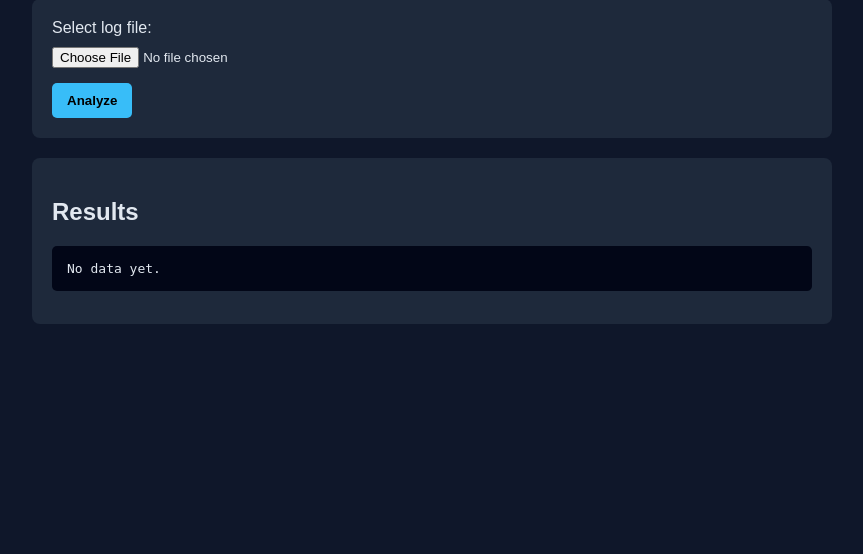
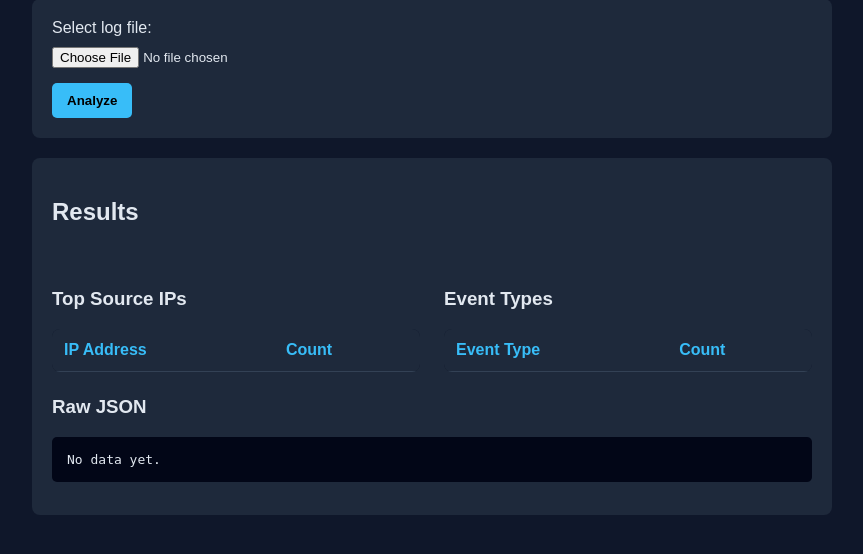
Before and after one commit to John-denvertechservice/loglens, a Flask app: page / in a window 1280 px wide. Shown: the part 168-722 px from the top of the page, without its empty margins (208-1071 px from the left). Run offline with Flask 3, Linux system fonts and the light colour scheme; lists and menus that the app fills with data are empty.

Commit message:
Version 1.0.0: Loglens detects brute force attempts and failed log in attempts in browser.

```diff
--- a/src/loglens/web/templates/index.html
+++ b/src/loglens/web/templates/index.html
@@ -10,6 +10,7 @@
             color: #e2e8f0;
             padding: 40px;
         }
+
         h1 {
             color: #38bdf8;
         }
@@ -53,6 +54,68 @@
             overflow-x: auto;
         }
 
+        .summary-grid {
+            display: grid;
+            grid-template-columns: repeat(auto-fit, minmax(180px, 1fr));
+            gap: 16px;
+            margin-bottom: 24px;
+        }
+
+        .metric-card {
+            background: #0f172a;
+            padding: 16px;
+            border-radius: 8px;
+            border: 1px solid #334155;
+        }
+
+        .metric-card h3 {
+            margin: 0 0 8px 0;
+            font-size: 14px;
+            color: #94a3b8;
+        }
+
+        .metric-card p {
+            margin: 0;
+            font-size: 28px;
+            font-weight: bold;
+            color: #e2e8f0;
+        }
+
+        .results-grid {
+            display: grid;
+            grid-template-columns: 1fr 1fr;
+            gap: 24px;
+            margin-top: 24px;
+            margin-bottom: 24px;
+        }
+
+        table {
+            width: 100%;
+            border-collapse: collapse;
+            background: #0f172a;
+            border-radius: 8px;
+            overflow: hidden;
+        }
+
+        th, td {
+            padding: 12px;
+            text-align: left;
+            border-bottom: 1px solid #334155;
+        }
+
+        th {
+            background: #1e293b;
+            color: #38bdf8;
+        }
+
+        .alert {
+            background: #7f1d1d;
+            color: #fecaca;
+            padding: 12px 16px;
+            border-radius: 8px;
+            margin-bottom: 12px;
+            border: 1px solid #b91c1c;
+        }
     </style>
 </head>
 <body>
@@ -62,33 +125,162 @@
     <p>Upload a log file to analyze activity and detect suspicious behavior.</p>
 
     <div class="card">
-        <form id="uploadForm">
+        <form id="uploadForm" enctype="multipart/form-data">
             <label>Select log file:</label><br>
             <input type="file" name="file" required><br>
             <button type="submit">Analyze</button>
         </form>
     </div>
 
-    <div class="card">
-        <h2>Results</h2>
-        <pre id="output">No data yet.</pre>
+<div class="card">
+    <h2>Results</h2>
+
+    <div id="summaryCards" class="summary-grid"></div>
+
+    <div id="alerts"></div>
+
+    <div class="results-grid">
+        <div>
+            <h3>Top Source IPs</h3>
+            <table id="ipTable">
+                <thead>
+                    <tr>
+                        <th>IP Address</th>
+                        <th>Count</th>
+                    </tr>
+                </thead>
+                <tbody></tbody>
+            </table>
+        </div>
+
+        <div>
+            <h3>Event Types</h3>
+            <table id="eventTypeTable">
+                <thead>
+                    <tr>
+                        <th>Event Type</th>
+                        <th>Count</th>
+                    </tr>
+                </thead>
+                <tbody></tbody>
+            </table>
+        </div>
     </div>
+
+    <h3>Raw JSON</h3>
+    <pre id="output">No data yet.</pre>
 </div>
 
 <script>
-    document.getElementById("uploadForm").addEventListener("submit", async function(e) {
-        e.preventDefault();
+function renderSummaryCards(summary) {
+    const summaryCards = document.getElementById("summaryCards");
+    summaryCards.innerHTML = "";
 
-        const formData = new formData(this);
+    const cards = [
+        { label: "Total Events", value: summary.total_events },
+        { label: "Failed Logins", value: summary.event_types.failed_login || 0 },
+        { label: "Successful Logins", value: summary.event_types.successful_login || 0 },
+        { label: "Top IP", value: summary.top_source_ips[0]?.ip || "N/A" }
+    ];
 
+    for (const card of cards) {
+        const div = document.createElement("div");
+        div.className = "metric-card";
+        div.innerHTML = `
+            <h3>${card.label}</h3>
+            <p>${card.value}</p>
+        `;
+        summaryCards.appendChild(div);
+    }
+}
+
+function renderAlerts(detections) {
+    const alerts = document.getElementById("alerts");
+    alerts.innerHTML = "";
+
+    const hasBruteforce = detections.bruteforce_ips.length > 0;
+    const hasTargeting = detections.targeting_users.length > 0;
+    const hasSpread = detections.ip_spread.length > 0;
+
+    if (!hasBruteforce && !hasTargeting && !hasSpread) {
+        alerts.innerHTML = `<div class="alert" style="background:#14532d; color:#bbf7d0; border-color:#166534;">No major detections triggered.</div>`;
+        return;
+    }
+
+    for (const item of detections.bruteforce_ips) {
+        const div = document.createElement("div");
+        div.className = "alert";
+        div.textContent = `Brute-force suspected from ${item.ip} with ${item.failed_attempts} failed attempts.`;
+        alerts.appendChild(div);
+    }
+
+    for (const item of detections.targeting_users) {
+        const div = document.createElement("div");
+        div.className = "alert";
+        div.textContent = `User targeting detected for ${item.username} with ${item.failed_attempts} failed attempts.`;
+        alerts.appendChild(div);
+    }
+
+    for (const item of detections.ip_spread) {
+        const div = document.createElement("div");
+        div.className = "alert";
+        div.textContent = `IP spread detected from ${item.ip} across ${item.unique_users} usernames.`;
+        alerts.appendChild(div);
+    }
+}
+
+function renderIpTable(topIps) {
+    const tbody = document.querySelector("#ipTable tbody");
+    tbody.innerHTML = "";
+
+    for (const item of topIps) {
+        const row = document.createElement("tr");
+        row.innerHTML = `
+            <td>${item.ip}</td>
+            <td>${item.count}</td>
+        `;
+        tbody.appendChild(row);
+    }
+}
+
+function renderEventTypeTable(eventTypes) {
+    const tbody = document.querySelector("#eventTypeTable tbody");
+    tbody.innerHTML = "";
+
+    for (const [eventType, count] of Object.entries(eventTypes)) {
+        const row = document.createElement("tr");
+        row.innerHTML = `
+            <td>${eventType}</td>
+            <td>${count}</td>
+        `;
+        tbody.appendChild(row);
+    }
+}
+
+document.getElementById("uploadForm").addEventListener("submit", async function (e) {
+    e.preventDefault();
+
+    const formData = new FormData(this);
+
+    try {
         const response = await fetch("/api/analyze", {
             method: "POST",
             body: formData
         });
+
         const data = await response.json();
 
-        document.getElementById("output").textContent = JSON.stringify(data, null, 2);
+        renderSummaryCards(data.summary);
+        renderAlerts(data.detections);
+        renderIpTable(data.summary.top_source_ips);
+        renderEventTypeTable(data.summary.event_types);
 
+        document.getElementById("output").textContent =
+            JSON.stringify(data, null, 2);
+    } catch (error) {
+        document.getElementById("output").textContent =
+            "Error: " + error.message;
+    }
 });
 </script>
 </body>
```
Also changed, not shown: 1 other file.
